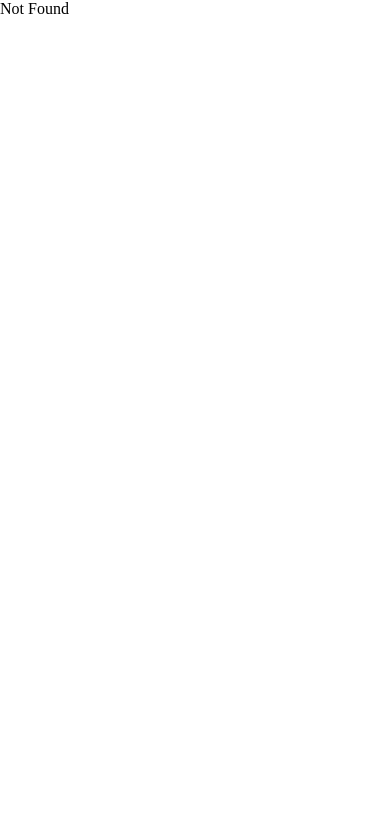
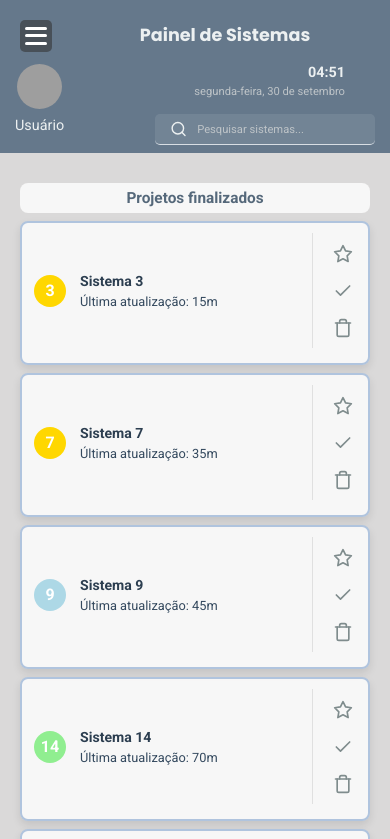
Before and after one commit to sagacello/mater-imperium-front, a React (Vite) app: page /painel-de-sistemas in a window 390 px wide. Shown: the top 839 px of the page. Built offline with nearby package versions, Linux system fonts and the light colour scheme; grey boxes are pictures that could not be loaded.

Commit message:
adds responsiveness to the sidebar

```diff
--- a/src/components/Header/styles.css
+++ b/src/components/Header/styles.css
@@ -112,7 +112,7 @@
   margin-bottom: -30px;
 }
 
-@media (max-width: 768px) {
+@media (max-width: 800px) {
   .header {
     padding: 10px 20px;
   }
@@ -129,6 +129,10 @@
 
   .header-center h1 {
     font-size: 1.3em;
+  }
+
+  .header-left {
+    margin-left: 60px;
   }
 
 
@@ -157,7 +161,11 @@
   }
 }
 
-@media (max-width: 400px) {
+@media (max-width: 600px) {
+  .header-left {
+    margin-left: 0px;
+  }
+
   .header {
     padding: 8px 15px;
   }
@@ -165,6 +173,8 @@
   .header-center h1 {
     font-size: 1.1em;
   }
+
+
 
   .time {
     font-size: 0.9em;
--- a/src/components/ResponsiveSidebar/index.tsx
+++ b/src/components/ResponsiveSidebar/index.tsx
@@ -1,14 +1,71 @@
-import React from 'react';
+import React, { useState } from 'react';
 import './styles.css';
+import { ResponsiveSidebarProps } from './types';
 
-export const ResponsiveSidebar: React.FC<{ onClick: () => void }> = ({
-  onClick,
+const HomeIcon = ({ filled }: { filled: boolean }) => (
+  <svg
+    width="20"
+    height="20"
+    viewBox="0 0 24 24"
+    fill="none"
+    stroke={filled ? '#bdc3c7' : 'currentColor'}
+    strokeWidth="2"
+    strokeLinecap="round"
+    strokeLinejoin="round"
+  >
+    <path d="M3 9l9-7 9 7v11a2 2 0 0 1-2 2H5a2 2 0 0 1-2-2z" />
+    <polyline points="9 22 9 12 15 12 15 22" />
+  </svg>
+);
+
+const PlusIcon = ({ filled }: { filled: boolean }) => (
+  <svg
+    className="plus-icon"
+    width="20"
+    height="20"
+    viewBox="0 0 24 24"
+    fill="none"
+    stroke={filled ? '#bdc3c7' : 'currentColor'}
+    strokeWidth="2"
+    strokeLinecap="round"
+    strokeLinejoin="round"
+  >
+    <circle cx="12" cy="12" r="10" />
+    <line x1="12" y1="8" x2="12" y2="16" />
+    <line x1="8" y1="12" x2="16" y2="12" />
+  </svg>
+);
+
+export const ResponsiveSidebar: React.FC<ResponsiveSidebarProps> = ({
+  onAddSystem,
 }) => {
+  const [isOpen, setIsOpen] = useState(false);
+
+  const toggleMenu = () => {
+    setIsOpen(!isOpen);
+  };
+
   return (
-    <div className="hamburger-menu" onClick={onClick}>
-      <div className="bar"></div>
-      <div className="bar"></div>
-      <div className="bar"></div>
+    <div className={`responsive-sidebar ${isOpen ? 'open' : ''}`}>
+      <div className="hamburger-menu" onClick={toggleMenu}>
+        <div className="bar"></div>
+        <div className="bar"></div>
+        <div className="bar"></div>
+      </div>
+      {isOpen && (
+        <div className="menu-items">
+          <div className="respnsive-icon" data-tooltip="Navegar para home">
+            <HomeIcon filled={true} />
+          </div>
+          <div
+            className="icon"
+            data-tooltip="Adicionar novo sistema"
+            onClick={onAddSystem}
+          >
+            <PlusIcon filled={true} />
+          </div>
+        </div>
+      )}
     </div>
   );
 };
--- a/src/components/ResponsiveSidebar/styles.css
+++ b/src/components/ResponsiveSidebar/styles.css
@@ -1,18 +1,79 @@
+.responsive-sidebar {
+  position: fixed;
+  top: 20px;
+  left: 20px;
+  z-index: 1000;
+}
+
 .hamburger-menu {
-  width: 30px;
-  height: 30px;
   display: flex;
   flex-direction: column;
   justify-content: space-around;
-  align-items: center;
+  width: 22px;
+  height: 22px;
+  background-color: #33333395;
+  border-radius: 5px;
+  padding: 5px;
   cursor: pointer;
-  background-color: #2c3e50;
-  border-radius: 50%;
-  padding: 5px;
 }
 
 .bar {
-  width: 20px;
-  height: 2px;
-  background-color: #ecf0f1;
+  width: 100%;
+  height: 3px;
+  background-color: #fff;
+  border-radius: 2px;
 }
+
+.menu-items {
+  position: absolute;
+  top: 40px;
+  right: 10;
+  background-color: #33333395;
+  border-radius: 5px;
+  padding: 10px;
+  display: flex;
+  flex-direction: column;
+  transition: transform 0.3s ease-in-out;
+  transform: scaleY(0);
+  transform-origin: top;
+}
+
+.responsive-sidebar.open .menu-items {
+  transform: scaleY(1);
+}
+
+.respnsive-icon {
+  color: #65788b;
+  margin: 10px 0;
+  cursor: pointer;
+  position: relative;
+}
+
+.respnsive-icon svg {
+  transition: stroke 0.3s ease, fill 0.3s ease;
+}
+
+.respnsive-icon:hover svg {
+  stroke: #ffffff;
+}
+
+.respnsive-icon[data-tooltip]:hover::before {
+  content: attr(data-tooltip);
+  position: absolute;
+  bottom: 100%;
+  left: 200%;
+  transform: translateX(-50%);
+  background-color: #33333395;
+  color: #fff;
+  padding: 5px 10px;
+  border-radius: 4px;
+  white-space: nowrap;
+  font-size: 12px;
+  font-family: 'Roboto', sans-serif;
+}
+
+@media (min-width: 601px) {
+  .responsive-sidebar {
+    display: none;
+  }
+}
--- /dev/null
+++ b/src/components/ResponsiveSidebar/types.ts
@@ -0,0 +1,5 @@
+export interface ResponsiveSidebarProps {
+  onAddSystem: () => void;
+  isOpen: boolean;
+  toggleMenu: () => void;
+}
--- a/src/components/SideBar/styles.css
+++ b/src/components/SideBar/styles.css
@@ -15,9 +15,9 @@
 
 .icon {
   color: #65788b;
-  margin: 30px 0;
   cursor: pointer;
   position: relative;
+  margin-top: 50px;
 }
 
 .icon svg {
@@ -51,7 +51,7 @@
 }
 
 
-@media (max-width: 1000px) {
+@media (max-width: 600px) {
   .sidebar {
     transform: translateX(-100%);
   }
--- a/src/components/SystemCard/index.tsx
+++ b/src/components/SystemCard/index.tsx
@@ -96,6 +96,13 @@
     window.open(system.url, '_blank', 'noopener,noreferrer');
   }, [system.url]);
 
+  const formatName = (name: string) => {
+    if (name.length > 30) {
+      return name.slice(0, 20) + '\n' + name.slice(20, 30) + '...';
+    }
+    return name;
+  };
+
   return (
     <div
       className="system-card"
@@ -116,7 +123,7 @@
             {index}
           </div>
           <div className="system-card-details">
-            <h2>{system.name}</h2>
+            <h2 className="system-card-title">{formatName(system.name)}</h2>
             <p>Última atualização: {system.lastUpdated}</p>
           </div>
         </div>
--- a/src/components/SystemCard/styles.css
+++ b/src/components/SystemCard/styles.css
@@ -46,16 +46,22 @@
 .system-card-index {
   font-weight: bold;
   color: #fff;
-  width: 30px;
-  height: 30px;
+  width: 32px;
+  height: 32px;
   display: flex;
   align-items: center;
   justify-content: center;
   border-radius: 50%;
-  margin-right: 20px;
+  margin-right: 14px;
   flex-shrink: 0;
+  margin-left: 2px;
   background-color: var(--card-color);
+}
 
+.system-card-title {
+  white-space: pre-wrap;
+  word-wrap: break-word;
+  max-width: 100%;
 }
 
 .system-card-details {
--- a/src/pages/SystemsDashboard/index.tsx
+++ b/src/pages/SystemsDashboard/index.tsx
@@ -5,6 +5,7 @@
 import { systems } from '../../mocks/mockSystems';
 import { SystemWithIndex } from './types';
 import { Sidebar } from '../../components/SideBar';
+import { ResponsiveSidebar } from '../../components/ResponsiveSidebar';
 import { ModalAddSystem } from '../../components/ModalAddSystem';
 import { ModalExcludeSystems } from '../../components/ModalExcludeSystems';
 import { COLUMN_TITLES } from './constatns';
@@ -19,6 +20,14 @@
   const [isAddModalOpen, setIsAddModalOpen] = useState(false);
   const [isExcludeModalOpen, setIsExcludeModalOpen] = useState(false);
   const [systemToDelete, setSystemToDelete] = useState<number | null>(null);
+  const [isSidebarOpen, setIsSidebarOpen] = useState(false);
+  const [windowWidth, setWindowWidth] = useState(window.innerWidth);
+
+  useEffect(() => {
+    const handleResize = () => setWindowWidth(window.innerWidth);
+    window.addEventListener('resize', handleResize);
+    return () => window.removeEventListener('resize', handleResize);
+  }, []);
 
   useEffect(() => {
     updateColumns(filteredSystems);
@@ -141,7 +150,6 @@
         username="Usuário"
         onSearch={handleSearch}
       />
-
       <div className="main-content">
         <div className="systems-container">
           <div className="systems-columns">
@@ -173,7 +181,15 @@
             ))}
           </div>
         </div>
-        <Sidebar onAddSystem={() => setIsAddModalOpen(true)} />
+        {windowWidth < 600 ? (
+          <ResponsiveSidebar
+            onAddSystem={() => setIsAddModalOpen(true)}
+            isOpen={isSidebarOpen}
+            toggleMenu={() => setIsSidebarOpen(!isSidebarOpen)}
+          />
+        ) : (
+          <Sidebar onAddSystem={() => setIsAddModalOpen(true)} />
+        )}
       </div>
       {isAddModalOpen && (
         <ModalAddSystem
--- a/src/pages/SystemsDashboard/styles.css
+++ b/src/pages/SystemsDashboard/styles.css
@@ -52,7 +52,7 @@
 
 @media (max-width: 1000px) {
   .main-content {
-    padding-left: 0;
+    padding-left: 60;
   }
 
   .systems-container {
@@ -70,12 +70,18 @@
     flex-wrap: wrap;
   }
 
+
+
   .systems-column {
     flex-basis: calc(50% - 13px);
   }
 }
 
 @media (max-width: 600px) {
+  .main-content {
+    padding-left: 0;
+  }
+
   .systems-columns {
     flex-direction: column;
   }
--- a/src/routeTree.gen.ts
+++ b/src/routeTree.gen.ts
@@ -7,7 +7,7 @@
 import { SystemsDashboard } from './pages/SystemsDashboard';
 
 const DashboardPathRoute = DashboardRoute.update({
-  path: '/dashboard',
+  path: '/painel-de-sistemas',
   getParentRoute: () => rootRoute,
 });
 
--- a/src/routes/dashboard.tsx
+++ b/src/routes/dashboard.tsx
@@ -1,7 +1,7 @@
 import { createFileRoute } from '@tanstack/react-router';
 import { SystemsDashboard } from '../pages/SystemsDashboard';
 
-export const Route = createFileRoute('/dashboard')({
+export const Route = createFileRoute('/painel-de-sistemas')({
   component: DashboardComponent,
 });
 
```
